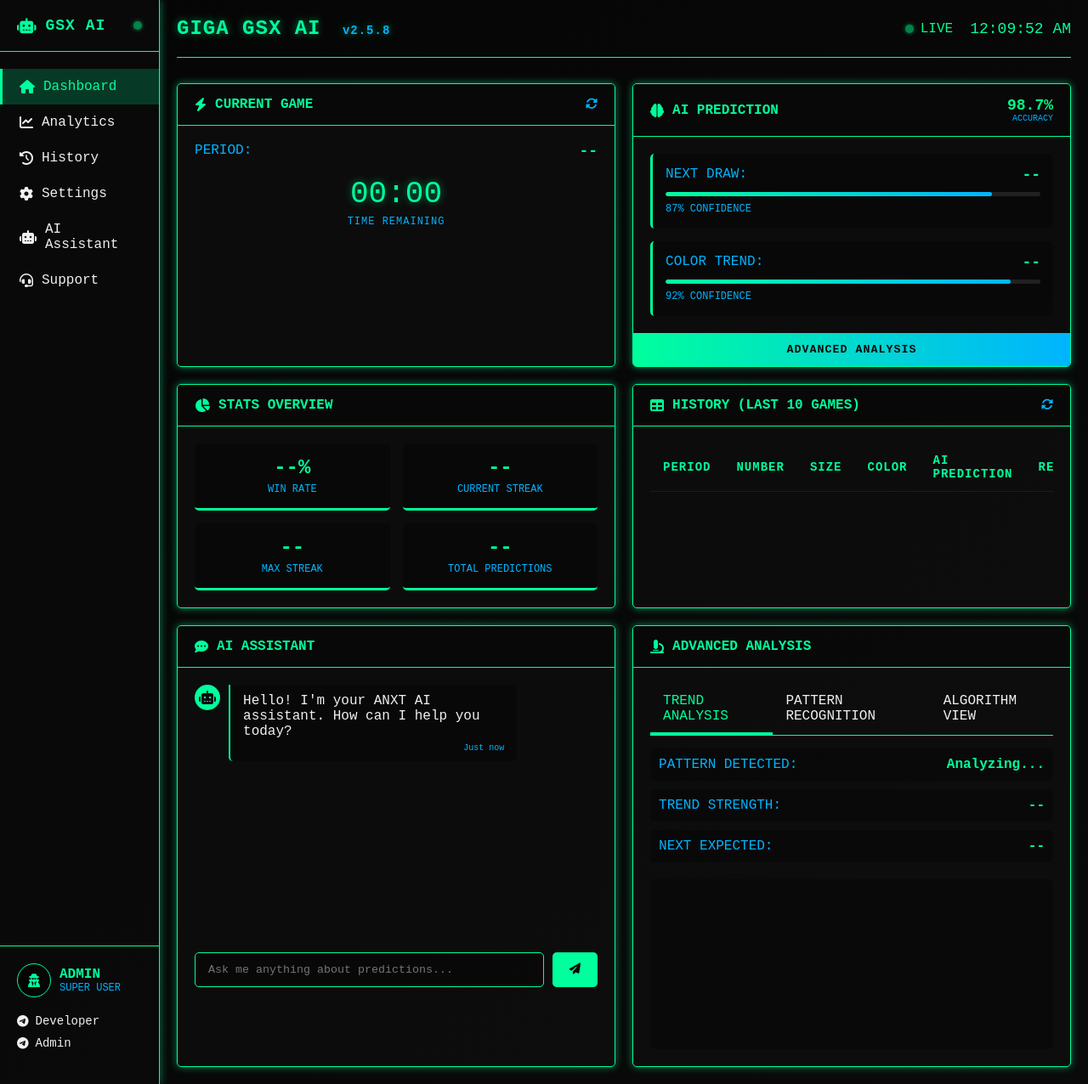
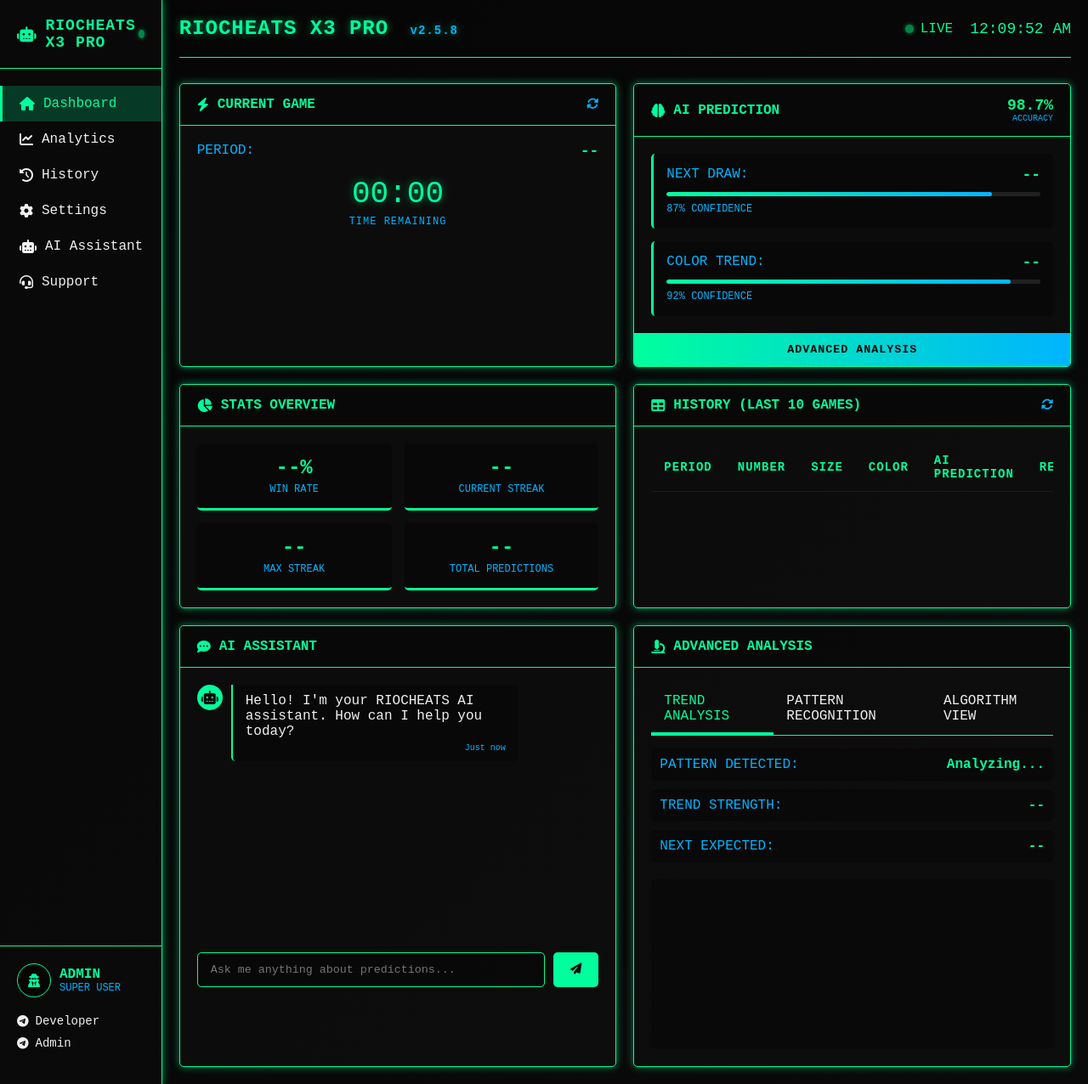
Before and after one commit to Riomandd/Riopremiumaipaid, a plain HTML site: page index.html in a window 1280 px wide. Shown: the whole page at 85% size. Drawn offline with Linux system fonts and the light colour scheme; no server answers.

Commit message:
Add files via upload

```diff
--- a/index.html
+++ b/index.html
@@ -4,7 +4,7 @@
 <html lang="en" >
 <head>
   <meta charset="UTF-8">
-  <title>ANXT PREDICTOR PRO | AI POWERED</title>
+  <title>RIOCHEATS X3 PRO SERVER </title>
   <link rel="stylesheet" href="./style.css">
 
 </head>
@@ -15,7 +15,7 @@
 <head>
     <meta charset="UTF-8">
     <meta name="viewport" content="width=device-width, initial-scale=1.0">
-    <title>ANXT PREDICTOR PRO | AI POWERED</title>
+    <title>RIOCHEATS X3 PRO SERVER</title>
     <link rel="stylesheet" href="style.css">
     <link rel="stylesheet" href="https://cdnjs.cloudflare.com/ajax/libs/font-awesome/6.4.0/css/all.min.css">
 </head>
@@ -24,7 +24,7 @@
         <!-- Sidebar -->
         <div class="cyber-sidebar">
             <div class="sidebar-header">
-                <h2><i class="fas fa-robot"></i> GSX AI</h2>
+                <h2><i class="fas fa-robot"></i>RIOCHEATS X3 PRO</h2>
                 <div class="status-indicator active"></div>
             </div>
             <ul class="sidebar-menu">
@@ -44,8 +44,8 @@
                     </div>
                 </div>
                 <div class="contact-links">
-                    <a href="https://t.me/+70QJ6iXPvwxlOTA9" target="_blank"><i class="fab fa-telegram"></i> Developer</a>
-                    <a href="https://t.me/Aneaxity" target="_blank"><i class="fab fa-telegram"></i> Admin</a>
+                    <a href="https://riocheats007" target="_blank"><i class="fab fa-telegram"></i> Developer</a>
+                    <a href="https://t.me/riocheats007" target="_blank"><i class="fab fa-telegram"></i> Admin</a>
                 </div>
             </div>
         </div>
@@ -58,7 +58,7 @@
                     <div class="hamburger" id="sidebarToggle">
                         <i class="fas fa-bars"></i>
                     </div>
-                    <h1>GIGA GSX AI <span class="version">v2.5.8</span></h1>
+                    <h1>RIOCHEATS X3 PRO <span class="version">v2.5.8</span></h1>
                 </div>
                 <div class="header-right">
                     <div class="connection-status">
@@ -199,7 +199,7 @@
                             <div class="chat-message ai-message">
                                 <div class="message-avatar"><i class="fas fa-robot"></i></div>
                                 <div class="message-content">
-                                    <div class="message-text">Hello! I'm your ANXT AI assistant. How can I help you today?</div>
+                                    <div class="message-text">Hello! I'm your RIOCHEATS AI assistant. How can I help you today?</div>
                                     <div class="message-time">Just now</div>
                                 </div>
                             </div>
```
